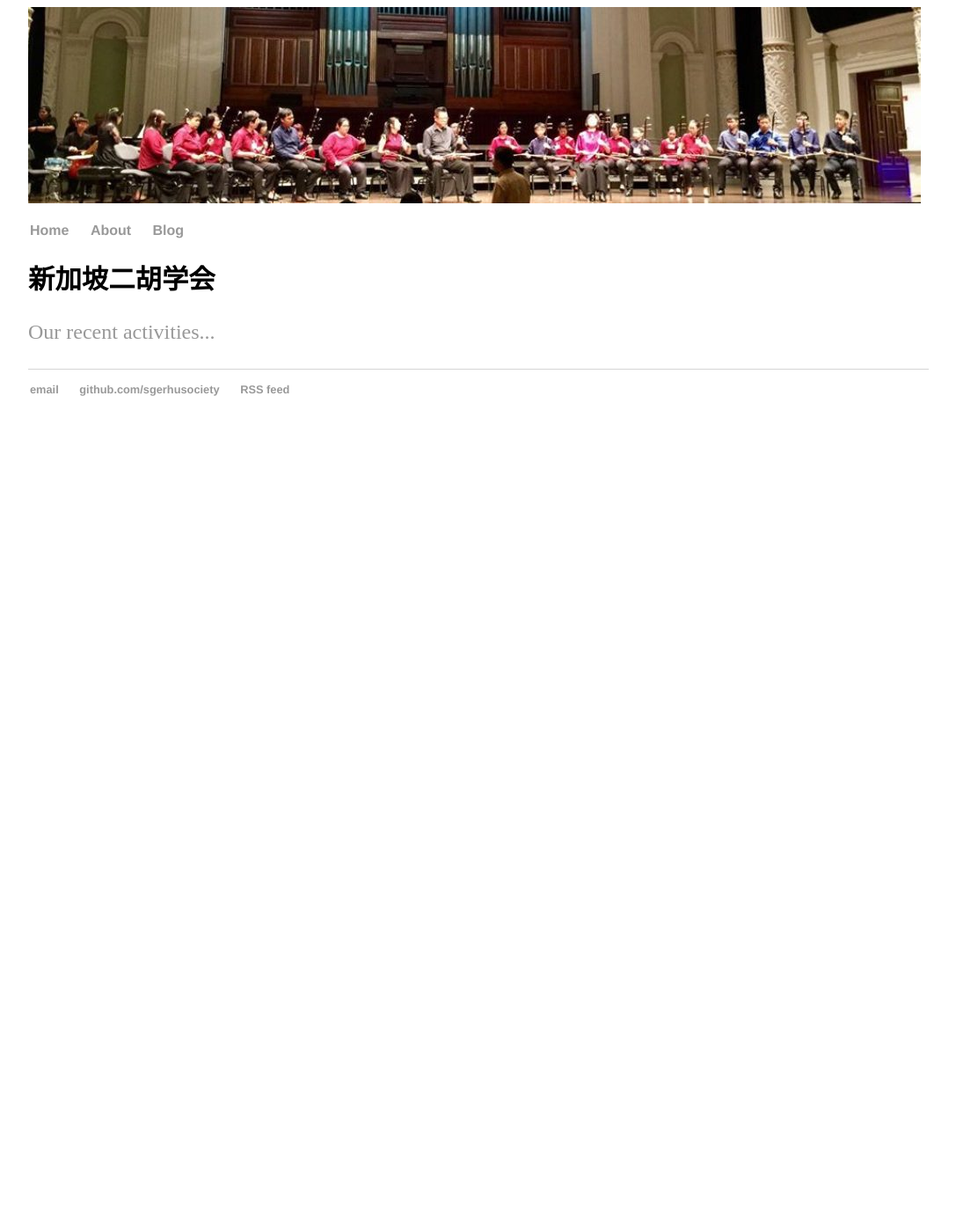
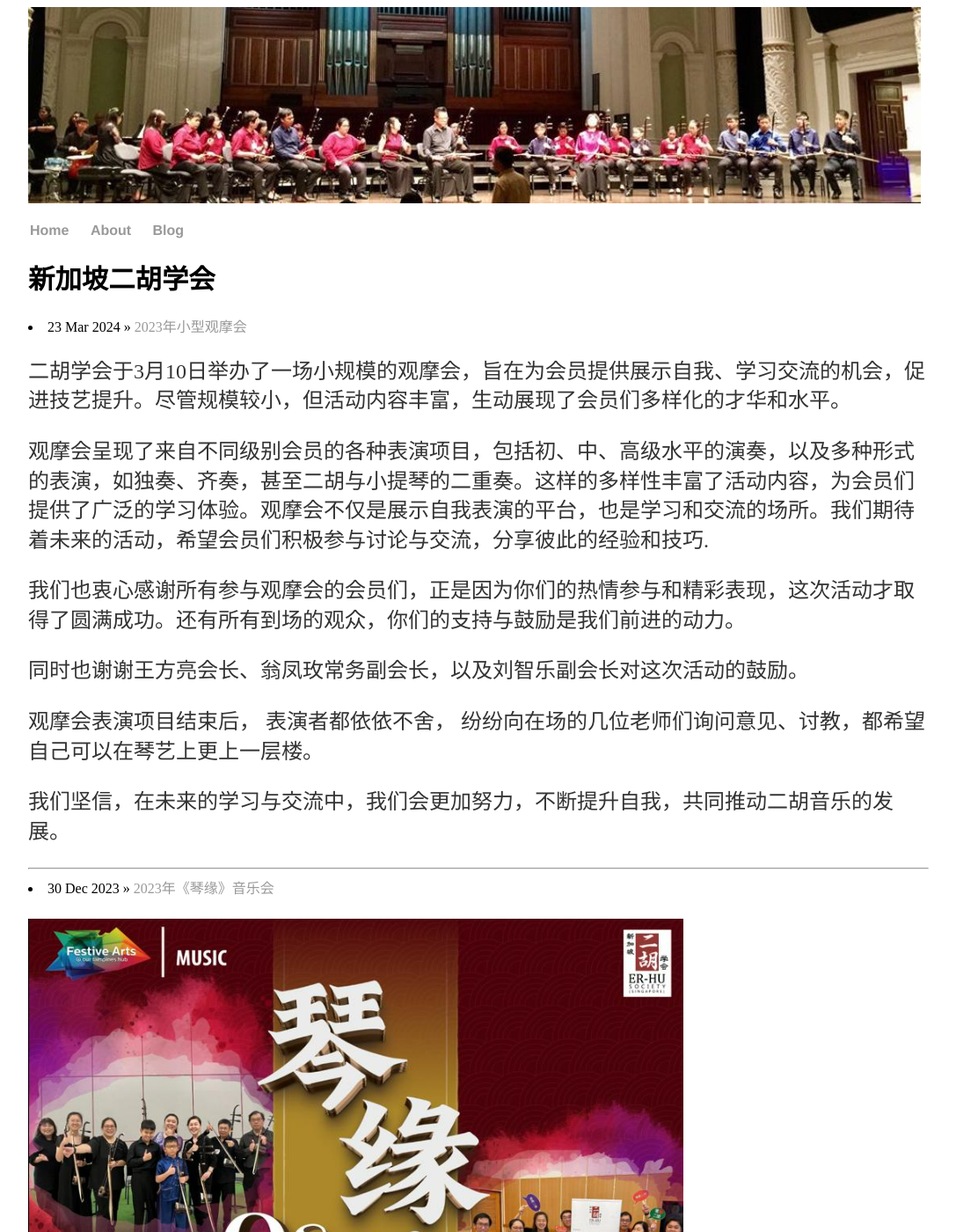
Before and after one commit to sgerhusociety/sgerhusociety.github.io, a Jekyll site: the page built from index.html, in a window 1280 px wide and 1400 px high. Shown: the whole window at 88% size, without its empty margins (96-1183 px from the left). Built offline with Jekyll 4.4.1, drawn with Linux system fonts in a browser that asks for light colours; some of the changed text lies outside the part shown.

Commit message:
feat: add more details

```diff
--- a/_config.yml
+++ b/_config.yml
@@ -1,5 +1,6 @@
 name: Singapore Erhu Society Official Website
 markdown: kramdown
 permalink: /blog/:year/:month/:day/:title
+excerpt_separator: <!--more-->
 gems:
   - jekyll-sitemap
--- a/_layouts/default.html
+++ b/_layouts/default.html
@@ -29,8 +29,7 @@
 			<footer>
 	    		<ul>
 	        		<li><a href="mailto:sgerhusociety@gmail.com">email</a></li>
-	        		<li><a href="https://github.com/sgerhusociety">github.com/sgerhusociety</a></li>
-              <li><a href="https://sgerhusociety.github.io/blog/atom.xml">RSS feed</a></li>
+					<li><a href="https://www.facebook.com/sgerhusociety">facebook</a></li>
 				</ul>
 			</footer>
 		</body>
--- /dev/null
+++ b/_posts/2023-12-30-he-aohan-qin-yuan-concert.md
@@ -0,0 +1,16 @@
+---
+layout: post
+title: "2023年《琴缘》音乐会"
+date: 2023-12-30
+---
+![](/files/QinYuanConcert.png)
+
+Catch an Er Hu concert live at Festive Arts Theatre!
+
+Erhu Society (Singapore) will bring you a joyous performance with a mixed repertoire of classical, pop, local and ethnic styles of Chinese music. Wishing everyone a Happy New Year!
+
+Mark your calendars for 30 Dec from 7.30PM!
+
+Tickets to catch the show at Festive Arts Theatre can be redeemed in advance at the Customer Service Counter on L1, upon registration from 10am to 9pm daily and they are based on a first-come first-served basis. 1 adult is entitled 2 complimentary tickets only.
+
+[点击获取更多音乐会讯息](/files/2023-booklet-final3.pdf)
--- /dev/null
+++ b/_posts/2024-03-23-he-aohan-sharing-seminar.md
@@ -0,0 +1,16 @@
+---
+layout: post
+title: "2023年小型观摩会"
+date: 2024-03-23
+---
+二胡学会于3月10日举办了一场小规模的观摩会，旨在为会员提供展示自我、学习交流的机会，促进技艺提升。尽管规模较小，但活动内容丰富，生动展现了会员们多样化的才华和水平。
+
+观摩会呈现了来自不同级别会员的各种表演项目，包括初、中、高级水平的演奏，以及多种形式的表演，如独奏、齐奏，甚至二胡与小提琴的二重奏。这样的多样性丰富了活动内容，为会员们提供了广泛的学习体验。观摩会不仅是展示自我表演的平台，也是学习和交流的场所。我们期待着未来的活动，希望会员们积极参与讨论与交流，分享彼此的经验和技巧.
+
+我们也衷心感谢所有参与观摩会的会员们，正是因为你们的热情参与和精彩表现，这次活动才取得了圆满成功。还有所有到场的观众，你们的支持与鼓励是我们前进的动力。
+
+同时也谢谢王方亮会长、翁凤玫常务副会长，以及刘智乐副会长对这次活动的鼓励。
+
+观摩会表演项目结束后， 表演者都依依不舍， 纷纷向在场的几位老师们询问意见、讨教，都希望自己可以在琴艺上更上一层楼。
+
+我们坚信，在未来的学习与交流中，我们会更加努力，不断提升自我，共同推动二胡音乐的发展。
--- a/about/index.html
+++ b/about/index.html
@@ -3,5 +3,11 @@ layout: default
 title: About
 ---
 <div class="blurb">
-
+    <ul>
+        <li><a href="/about/intro.html">学会简介</a></li>
+        <li><a href="/about/vision.html">学会宗旨</a></li>
+        <li><a href="/about/advisor.html">学会顾问</a></li>
+        <li><a href="/about/president.html">会长简介</a></li>
+        <li><a href="/about/committee.html">执委</a></li>
+    </ul>
 </div><!-- /.blurb -->
--- a/index.html
+++ b/index.html
@@ -4,5 +4,19 @@ title: 新加坡二胡学会
 ---
 <div class="blurb">
 	<h1>新加坡二胡学会</h1>
-	<p><a href="/about">Our recent activities...</a></p>
+
+	{% for post in site.posts %}
+	{% if post.excerpt %}
+
+	<li>
+		<span>{{ post.date | date_to_string }}</span>
+		 »
+		 <a href="{{ post.url }}" title="{{ post.title }}">
+			{{ post.title }}</a>
+    {{ post.excerpt }}
+	</li>
+	<hr>
+	{% endif %}
+	{% endfor %}
 </div><!-- /.blurb -->
+<!--more-->
--- a/sitemap.xml
+++ b/sitemap.xml
@@ -10,11 +10,9 @@
 
     {% for page in site.pages %}
     {% if page.layout != nil %}
-    {% if page.layout != 'feed' %}
     <url>
         <loc>https://sgerhusociety.github.io{{ page.url | remove: 'index.html' }}</loc>
     </url>
     {% endif %}
-    {% endif %}
     {% endfor %}
 </urlset>
```
Also changed, not shown: _posts/2016-07-04-he-aohan-site-launched.md (deleted, +0 -7 lines), _posts/_includes/analytics.html (deleted, +0 -9 lines), _posts/_includes/disqus.html (deleted, +0 -15 lines), about/advisor.md (added, +26 -0 lines), about/committee.md (added, +17 -0 lines), about/intro.md (added, +6 -0 lines), about/president.md (added, +35 -0 lines), about/vision.md (added, +13 -0 lines), blog/atom.xml (deleted, +0 -27 lines), files/QinYuanConcert.png (added), files/exco.jpg (added), files/wang-fang-liang.jpg (added), 1 other file.
